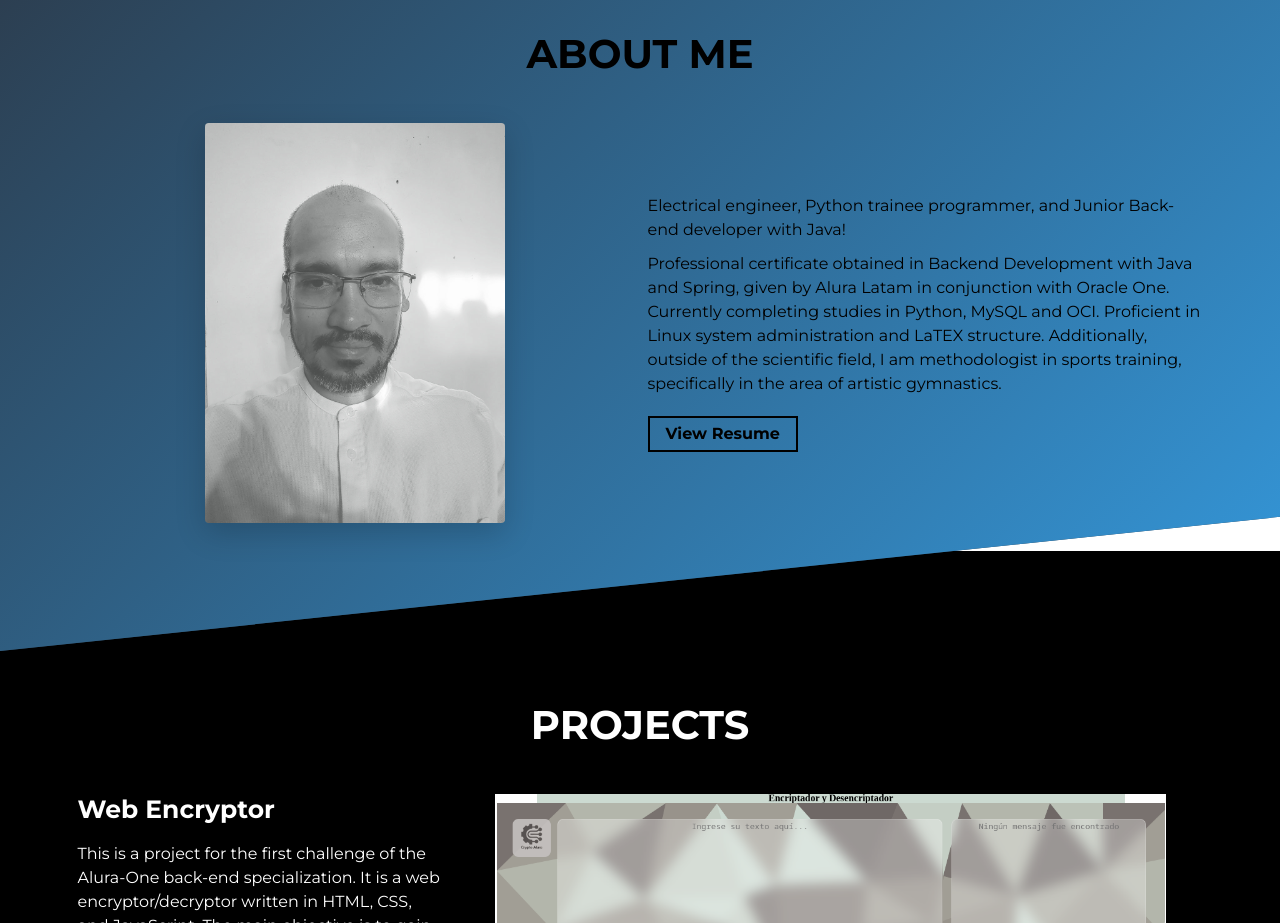
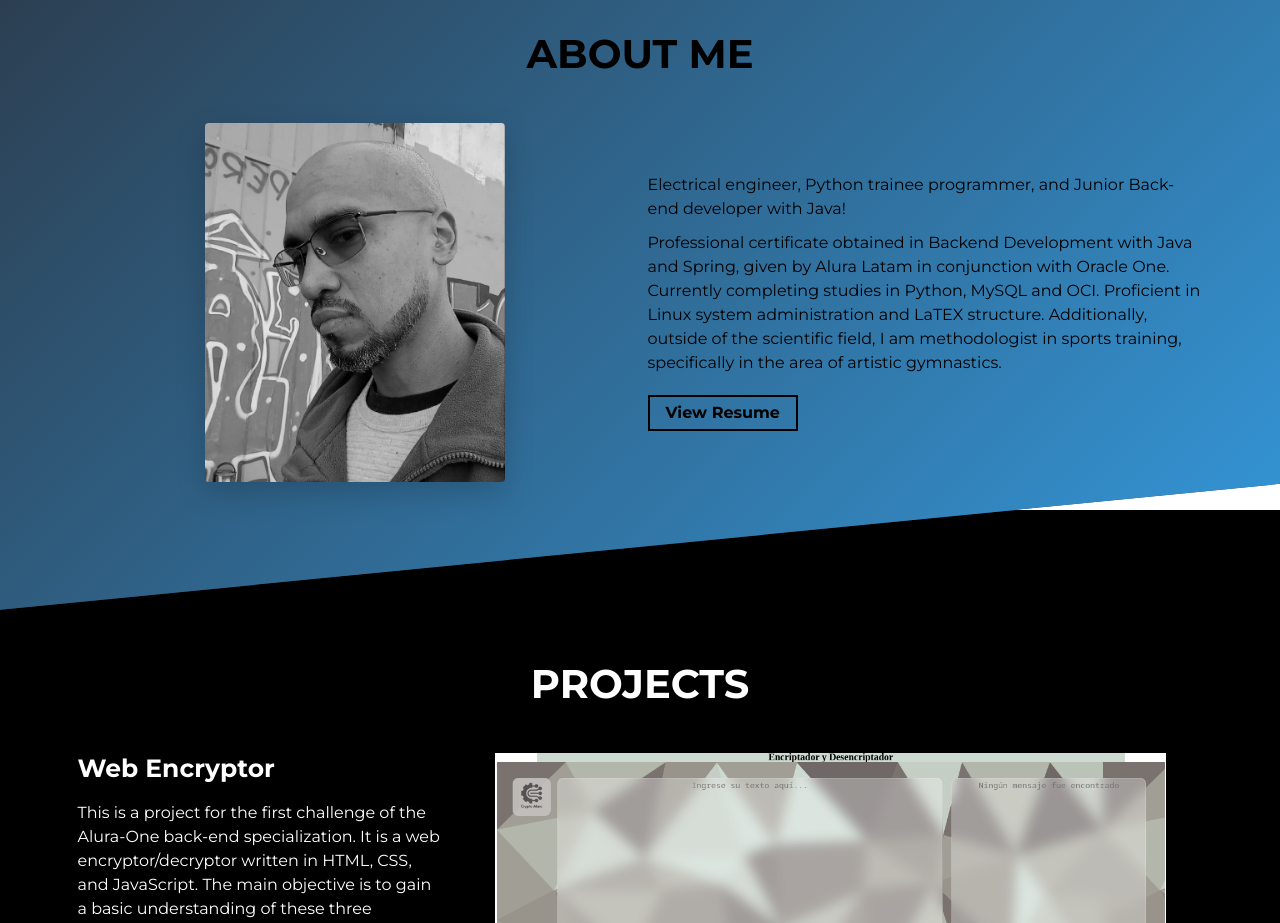
Before and after one commit to cypictronic05/personal-portfolio-2024, a website built with Parcel: page src/index.html in a window 1280 px wide. Shown: the part 820-1743 px from the top of the page. Built offline with nearby package versions, Linux system fonts and the light colour scheme.

Commit message:
Updating profile image

```diff
--- a/src/index.html
+++ b/src/index.html
@@ -71,7 +71,7 @@
                 class="img-fluid rounded shadow-lg"
                 height="auto"
                 width="300px"
-                src="assets/profile.jpeg"
+                src="assets/profile.png"
                 alt="Profile Image"
               />
             </div>
```
Also changed, not shown: src/assets/profile-1.jpeg (renamed from src/assets/profile.jpeg), src/assets/profile.png (added).
